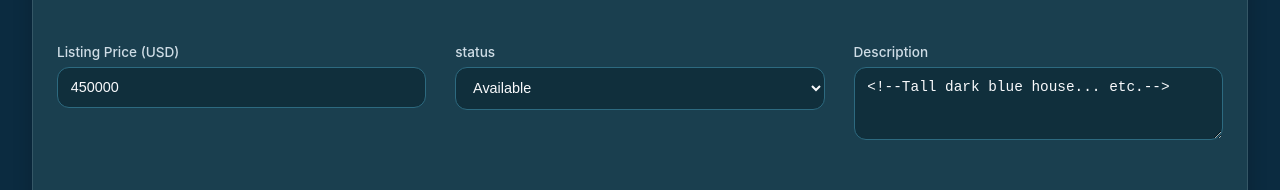
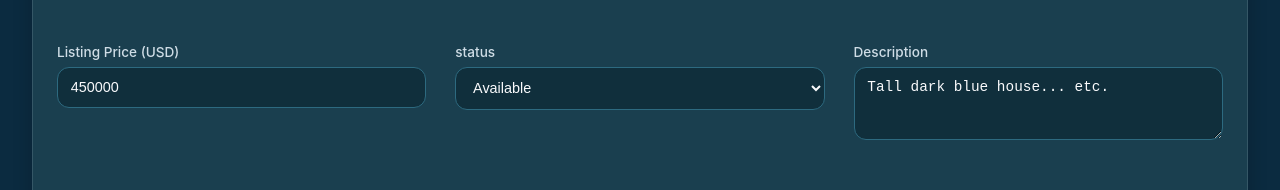
Before and after one commit to gcm131/422testing, a plain HTML site: page addproperty.html in a window 1280 px wide. Shown: the part 511-701 px from the top of the page. Drawn offline with Linux system fonts and the light colour scheme.

Commit message:
uncommented

```diff
--- a/addproperty.html
+++ b/addproperty.html
@@ -88,7 +88,7 @@
                 <div class="form-group full-width">
                     <label>Description</label>
 					<!--check is this counts as style -->
-                    <textarea id="description" rows="3"><!--Tall dark blue house... etc.--></textarea>
+                    <textarea id="description" rows="3">Tall dark blue house... etc.</textarea>
                 </div>
             </div>
 			<!--STYLING FIX IT IN A SEC -->
```
